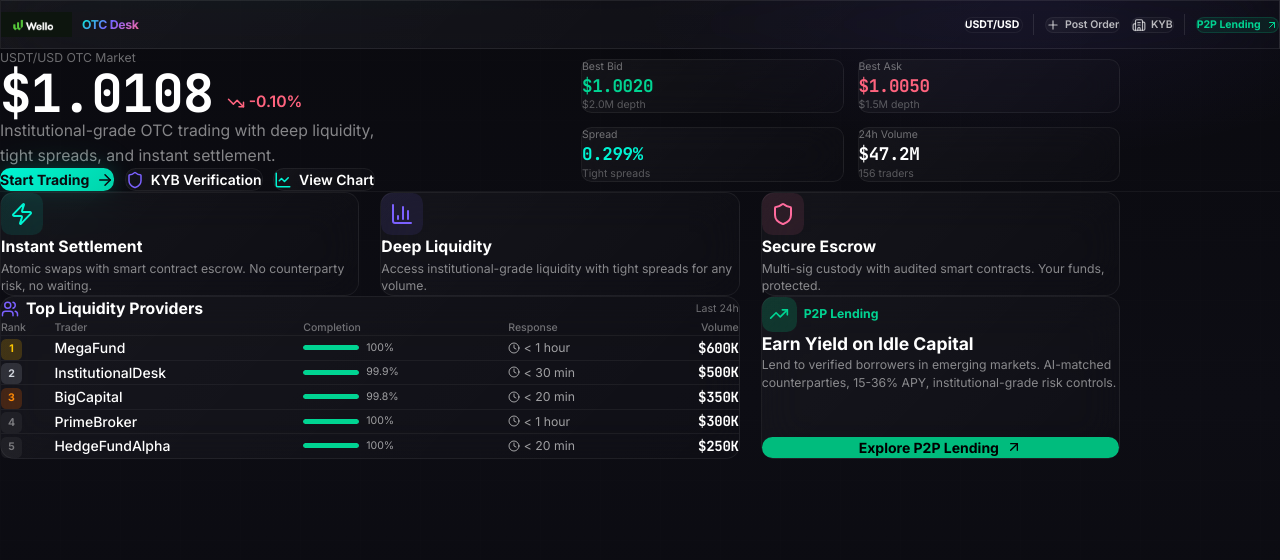
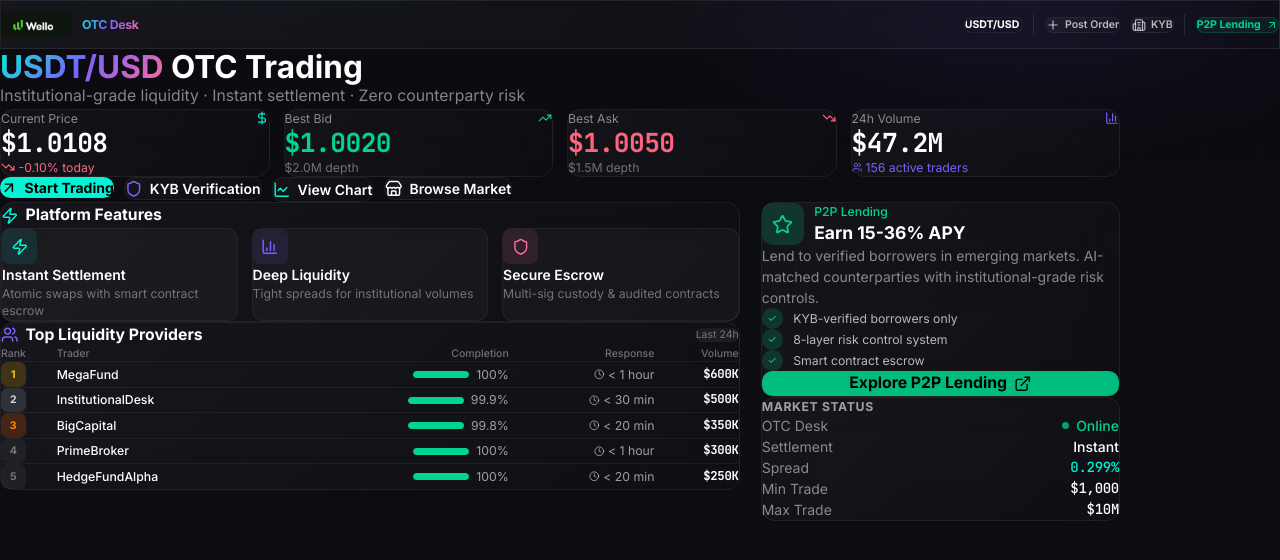
Before and after one commit to starboardanalyst-coder/wello-otc-panel-next, a Next.js app: page / in a window 1280 px wide. Shown: the top 560 px of the page. Built offline with nearby package versions, Linux system fonts and the light colour scheme.

Commit message:
Match P2P Demo style - bigger header, larger P2P CTA

```diff
--- a/app/page.tsx
+++ b/app/page.tsx
@@ -6,7 +6,8 @@ import dynamic from 'next/dynamic'
 import Link from 'next/link'
 import {
   ArrowRight, ArrowUpRight, Shield, Zap, TrendingUp, TrendingDown,
-  Clock, Users, Activity, BarChart3, LineChart, X, ChevronRight
+  Clock, Users, BarChart3, LineChart, X, Wallet, DollarSign,
+  ExternalLink, Store, Star
 } from 'lucide-react'
 
 const MiniChart = dynamic(() => import('@/components/MiniChart'), {
@@ -44,133 +45,150 @@ export default function OTCPage() {
 
   return (
     <main className="flex-1 overflow-auto">
-      {/* Hero Section */}
-      <section className="px-6 lg:px-12 py-8 lg:py-12 border-b border-white/5">
-        <div className="max-w-7xl mx-auto">
-          <div className="grid lg:grid-cols-2 gap-8 lg:gap-12 items-center">
-            {/* Left - Price & CTA */}
-            <div>
-              <div className="text-sm text-white/40 mb-2">USDT/USD OTC Market</div>
-              <div className="flex items-baseline gap-4 mb-4">
-                <span className="text-5xl lg:text-6xl font-black font-number text-white">
-                  ${currentPrice.toFixed(4)}
-                </span>
-                <span className={`flex items-center gap-1 text-lg font-semibold ${isUp ? 'text-emerald-400' : 'text-rose-400'}`}>
-                  {isUp ? <TrendingUp size={18} /> : <TrendingDown size={18} />}
-                  {isUp ? '+' : ''}{priceChange.toFixed(2)}%
-                </span>
+      <div className="mx-auto max-w-7xl px-4 py-8 sm:px-6">
+        {/* Header */}
+        <div className="mb-8">
+          <h1 className="text-3xl font-bold sm:text-4xl">
+            <span className="gradient-text">USDT/USD</span> OTC Trading
+          </h1>
+          <p className="mt-2 text-lg text-white/50">
+            Institutional-grade liquidity · Instant settlement · Zero counterparty risk
+          </p>
         </div>
 
-              <p className="text-white/50 text-lg mb-6 max-w-md">
-                Institutional-grade OTC trading with deep liquidity, tight spreads, and instant settlement.
-              </p>
+        {/* Top Stats Cards */}
+        <div className="mb-8 grid gap-4 sm:grid-cols-2 lg:grid-cols-4">
+          {/* Current Price */}
+          <div className="glass-card rounded-2xl p-5 bg-gradient-to-br from-[#00F5D4]/10 to-transparent border border-[#00F5D4]/20">
+            <div className="flex items-center justify-between">
+              <span className="text-sm text-white/50">Current Price</span>
+              <DollarSign className="h-4 w-4 text-[#00F5D4]" />
+            </div>
+            <div className="mt-2 text-3xl font-bold font-number">${currentPrice.toFixed(4)}</div>
+            <div className={`mt-1 flex items-center gap-1 text-sm ${isUp ? 'text-emerald-400' : 'text-rose-400'}`}>
+              {isUp ? <TrendingUp className="h-4 w-4" /> : <TrendingDown className="h-4 w-4" />}
+              {isUp ? '+' : ''}{priceChange.toFixed(2)}% today
+            </div>
+          </div>
 
-              <div className="flex flex-wrap gap-3">
-                <Link
-                  href="/register"
-                  className="inline-flex items-center gap-2 px-6 py-3 rounded-xl btn-primary glow-primary font-bold"
-                >
-                  Start Trading
-                  <ArrowRight size={18} />
+          {/* Best Bid */}
+          <div className="glass-card rounded-2xl p-5">
+            <div className="flex items-center justify-between">
+              <span className="text-sm text-white/50">Best Bid</span>
+              <TrendingUp className="h-4 w-4 text-emerald-400" />
+            </div>
+            <div className="mt-2 text-3xl font-bold font-number text-emerald-400">${bestBid.toFixed(4)}</div>
+            <div className="mt-1 text-sm text-white/40">{formatVol(totalBidVol)} depth</div>
+          </div>
+
+          {/* Best Ask */}
+          <div className="glass-card rounded-2xl p-5">
+            <div className="flex items-center justify-between">
+              <span className="text-sm text-white/50">Best Ask</span>
+              <TrendingDown className="h-4 w-4 text-rose-400" />
+            </div>
+            <div className="mt-2 text-3xl font-bold font-number text-rose-400">${bestAsk.toFixed(4)}</div>
+            <div className="mt-1 text-sm text-white/40">{formatVol(totalAskVol)} depth</div>
+          </div>
+
+          {/* 24h Volume */}
+          <div className="glass-card rounded-2xl p-5 bg-gradient-to-br from-[#7B61FF]/10 to-transparent border border-[#7B61FF]/20">
+            <div className="flex items-center justify-between">
+              <span className="text-sm text-white/50">24h Volume</span>
+              <BarChart3 className="h-4 w-4 text-[#7B61FF]" />
+            </div>
+            <div className="mt-2 text-3xl font-bold font-number">$47.2M</div>
+            <div className="mt-1 flex items-center gap-1 text-sm text-[#7B61FF]">
+              <Users className="h-3 w-3" /> 156 active traders
+            </div>
+          </div>
+        </div>
+
+        {/* Action Buttons */}
+        <div className="mb-8 flex flex-wrap gap-3">
+          <Link href="/register">
+            <button className="inline-flex items-center gap-2 px-6 py-3 rounded-xl bg-[#00F5D4] text-black font-bold hover:bg-[#00F5D4]/90 transition-colors">
+              <ArrowUpRight className="h-5 w-5" /> Start Trading
+            </button>
           </Link>
-                <Link
-                  href="/kyb"
-                  className="inline-flex items-center gap-2 px-6 py-3 rounded-xl glass-card border border-white/10 hover:border-white/20 font-semibold text-white transition-all"
-                >
-                  <Shield size={18} className="text-[#7B61FF]" />
-                  KYB Verification
+          <Link href="/kyb">
+            <button className="inline-flex items-center gap-2 px-6 py-3 rounded-xl glass-card border border-white/10 hover:border-[#7B61FF]/50 font-semibold transition-colors">
+              <Shield className="h-5 w-5 text-[#7B61FF]" /> KYB Verification
+            </button>
           </Link>
           <button
             onClick={() => setShowChart(true)}
-                  className="inline-flex items-center gap-2 px-6 py-3 rounded-xl glass-card border border-white/10 hover:border-[#00F5D4]/50 font-semibold text-white transition-all"
+            className="inline-flex items-center gap-2 px-6 py-3 rounded-xl glass-card border border-white/10 hover:border-[#00F5D4]/50 font-semibold transition-colors"
           >
-                  <LineChart size={18} className="text-[#00F5D4]" />
-                  View Chart
+            <LineChart className="h-5 w-5 text-[#00F5D4]" /> View Chart
           </button>
+          <Link href="https://wello-p2p-demo.vercel.app/market" target="_blank">
+            <button className="inline-flex items-center gap-2 px-6 py-3 rounded-xl glass-card border border-white/10 hover:border-white/20 font-semibold transition-colors">
+              <Store className="h-5 w-5" /> Browse Market
+            </button>
+          </Link>
+        </div>
+
+        {/* Main Grid */}
+        <div className="grid gap-6 lg:grid-cols-3">
+          {/* Left: Features + Traders */}
+          <div className="space-y-6 lg:col-span-2">
+            {/* Platform Features */}
+            <div className="glass-card rounded-2xl p-6">
+              <h2 className="text-lg font-bold mb-4 flex items-center gap-2">
+                <Zap className="h-5 w-5 text-[#00F5D4]" />
+                Platform Features
+              </h2>
+              <div className="grid sm:grid-cols-3 gap-4">
+                <div className="rounded-xl bg-white/[0.03] border border-white/5 p-4 hover:border-[#00F5D4]/30 transition-colors">
+                  <div className="w-10 h-10 rounded-lg bg-[#00F5D4]/10 flex items-center justify-center mb-3">
+                    <Zap className="h-5 w-5 text-[#00F5D4]" />
+                  </div>
+                  <h3 className="font-semibold mb-1">Instant Settlement</h3>
+                  <p className="text-sm text-white/40">Atomic swaps with smart contract escrow</p>
+                </div>
+                <div className="rounded-xl bg-white/[0.03] border border-white/5 p-4 hover:border-[#7B61FF]/30 transition-colors">
+                  <div className="w-10 h-10 rounded-lg bg-[#7B61FF]/10 flex items-center justify-center mb-3">
+                    <BarChart3 className="h-5 w-5 text-[#7B61FF]" />
+                  </div>
+                  <h3 className="font-semibold mb-1">Deep Liquidity</h3>
+                  <p className="text-sm text-white/40">Tight spreads for institutional volumes</p>
+                </div>
+                <div className="rounded-xl bg-white/[0.03] border border-white/5 p-4 hover:border-[#FF6B9D]/30 transition-colors">
+                  <div className="w-10 h-10 rounded-lg bg-[#FF6B9D]/10 flex items-center justify-center mb-3">
+                    <Shield className="h-5 w-5 text-[#FF6B9D]" />
+                  </div>
+                  <h3 className="font-semibold mb-1">Secure Escrow</h3>
+                  <p className="text-sm text-white/40">Multi-sig custody & audited contracts</p>
+                </div>
               </div>
             </div>
 
-            {/* Right - Quick Stats */}
-            <div className="grid grid-cols-2 sm:grid-cols-4 lg:grid-cols-2 gap-4">
-              <div className="glass-card rounded-xl p-4">
-                <div className="text-xs text-white/40 mb-1">Best Bid</div>
-                <div className="text-xl font-bold font-number text-emerald-400">${bestBid.toFixed(4)}</div>
-                <div className="text-xs text-white/30 mt-1">{formatVol(totalBidVol)} depth</div>
-              </div>
-              <div className="glass-card rounded-xl p-4">
-                <div className="text-xs text-white/40 mb-1">Best Ask</div>
-                <div className="text-xl font-bold font-number text-rose-400">${bestAsk.toFixed(4)}</div>
-                <div className="text-xs text-white/30 mt-1">{formatVol(totalAskVol)} depth</div>
-              </div>
-              <div className="glass-card rounded-xl p-4">
-                <div className="text-xs text-white/40 mb-1">Spread</div>
-                <div className="text-xl font-bold font-number text-[#00F5D4]">{spread.toFixed(3)}%</div>
-                <div className="text-xs text-white/30 mt-1">Tight spreads</div>
-              </div>
-              <div className="glass-card rounded-xl p-4">
-                <div className="text-xs text-white/40 mb-1">24h Volume</div>
-                <div className="text-xl font-bold font-number text-white">$47.2M</div>
-                <div className="text-xs text-white/30 mt-1">156 traders</div>
-              </div>
-            </div>
-          </div>
-        </div>
-      </section>
-
-      {/* Features Section */}
-      <section className="px-6 lg:px-12 py-8 lg:py-12">
-        <div className="max-w-7xl mx-auto">
-          <div className="grid md:grid-cols-3 gap-6 mb-12">
-            <div className="glass-card rounded-2xl p-6 hover:border-[#00F5D4]/30 transition-colors">
-              <div className="w-12 h-12 rounded-xl bg-[#00F5D4]/10 flex items-center justify-center mb-4">
-                <Zap size={24} className="text-[#00F5D4]" />
-              </div>
-              <h3 className="text-lg font-bold text-white mb-2">Instant Settlement</h3>
-              <p className="text-sm text-white/50">Atomic swaps with smart contract escrow. No counterparty risk, no waiting.</p>
-            </div>
-            <div className="glass-card rounded-2xl p-6 hover:border-[#7B61FF]/30 transition-colors">
-              <div className="w-12 h-12 rounded-xl bg-[#7B61FF]/10 flex items-center justify-center mb-4">
-                <BarChart3 size={24} className="text-[#7B61FF]" />
-              </div>
-              <h3 className="text-lg font-bold text-white mb-2">Deep Liquidity</h3>
-              <p className="text-sm text-white/50">Access institutional-grade liquidity with tight spreads for any volume.</p>
-            </div>
-            <div className="glass-card rounded-2xl p-6 hover:border-[#FF6B9D]/30 transition-colors">
-              <div className="w-12 h-12 rounded-xl bg-[#FF6B9D]/10 flex items-center justify-center mb-4">
-                <Shield size={24} className="text-[#FF6B9D]" />
-              </div>
-              <h3 className="text-lg font-bold text-white mb-2">Secure Escrow</h3>
-              <p className="text-sm text-white/50">Multi-sig custody with audited smart contracts. Your funds, protected.</p>
-            </div>
-          </div>
-
-          {/* Bottom Row - Traders + P2P CTA */}
-          <div className="grid lg:grid-cols-3 gap-6">
             {/* Top Traders */}
-            <div className="lg:col-span-2 glass-card rounded-2xl p-6">
+            <div className="glass-card rounded-2xl p-6">
               <div className="flex items-center justify-between mb-4">
-                <h3 className="text-lg font-bold text-white flex items-center gap-2">
-                  <Users size={18} className="text-[#7B61FF]" />
+                <h2 className="text-lg font-bold flex items-center gap-2">
+                  <Users className="h-5 w-5 text-[#7B61FF]" />
                   Top Liquidity Providers
-                </h3>
-                <span className="text-xs text-white/40">Last 24h</span>
+                </h2>
+                <span className="text-xs text-white/40 px-2 py-1 rounded-full bg-white/5">Last 24h</span>
               </div>
               <div className="overflow-x-auto">
-                <table className="w-full">
+                <table className="w-full text-sm">
                   <thead>
-                    <tr className="text-xs text-white/40 border-b border-white/5">
-                      <th className="text-left py-2 font-medium">Rank</th>
-                      <th className="text-left py-2 font-medium">Trader</th>
-                      <th className="text-left py-2 font-medium">Completion</th>
-                      <th className="text-left py-2 font-medium">Response</th>
-                      <th className="text-right py-2 font-medium">Volume</th>
+                    <tr className="border-b border-white/5 text-xs text-white/40">
+                      <th className="pb-3 text-left font-medium">Rank</th>
+                      <th className="pb-3 text-left font-medium">Trader</th>
+                      <th className="pb-3 text-right font-medium">Completion</th>
+                      <th className="pb-3 text-right font-medium">Response</th>
+                      <th className="pb-3 text-right font-medium">Volume</th>
                     </tr>
                   </thead>
                   <tbody>
                     {topTraders.map((trader, i) => (
                       <tr key={trader.id} className="border-b border-white/5 last:border-0 hover:bg-white/[0.02] transition-colors">
-                        <td className="py-3">
-                          <span className={`inline-flex items-center justify-center w-6 h-6 rounded-md text-xs font-bold ${
+                        <td className="py-4">
+                          <span className={`inline-flex items-center justify-center w-7 h-7 rounded-lg text-xs font-bold ${
                             i === 0 ? 'bg-yellow-500/20 text-yellow-400' :
                             i === 1 ? 'bg-gray-400/20 text-gray-300' :
                             i === 2 ? 'bg-orange-500/20 text-orange-400' :
@@ -179,78 +197,128 @@ export default function OTCPage() {
                             {i + 1}
                           </span>
                         </td>
-                        <td className="py-3">
-                          <span className="font-medium text-white">{trader.trader}</span>
-                        </td>
-                        <td className="py-3">
-                          <div className="flex items-center gap-2">
-                            <div className="w-16 h-1.5 bg-white/10 rounded-full overflow-hidden">
+                        <td className="py-4 font-medium">{trader.trader}</td>
+                        <td className="py-4 text-right">
+                          <div className="flex items-center justify-end gap-2">
+                            <div className="w-16 h-2 bg-white/10 rounded-full overflow-hidden">
                               <div
                                 className="h-full bg-emerald-400 rounded-full"
                                 style={{ width: `${trader.completionRate}%` }}
                               />
                             </div>
-                            <span className="text-xs text-white/60">{trader.completionRate}%</span>
+                            <span className="text-white/60">{trader.completionRate}%</span>
                           </div>
                         </td>
-                        <td className="py-3">
-                          <span className="text-sm text-white/60 flex items-center gap-1">
-                            <Clock size={12} />
-                            {trader.responseTime}
+                        <td className="py-4 text-right text-white/60">
+                          <span className="flex items-center justify-end gap-1">
+                            <Clock className="h-3 w-3" /> {trader.responseTime}
                           </span>
                         </td>
-                        <td className="py-3 text-right">
-                          <span className="font-bold font-number text-white">{formatVol(trader.volume)}</span>
-                        </td>
+                        <td className="py-4 text-right font-bold font-number">{formatVol(trader.volume)}</td>
                       </tr>
                     ))}
                   </tbody>
                 </table>
               </div>
             </div>
+          </div>
 
-            {/* P2P Lending CTA */}
-            <div className="glass-card rounded-2xl p-6 border-emerald-500/20 bg-gradient-to-br from-emerald-500/5 to-transparent flex flex-col">
-              <div className="flex items-center gap-2 mb-3">
-                <div className="w-10 h-10 rounded-xl bg-emerald-500/20 flex items-center justify-center">
-                  <TrendingUp size={20} className="text-emerald-400" />
+          {/* Right: P2P Lending CTA */}
+          <div className="space-y-6">
+            {/* P2P Lending - BIG CTA */}
+            <div className="glass-card rounded-2xl p-6 bg-gradient-to-br from-emerald-500/10 to-transparent border border-emerald-500/30">
+              <div className="flex items-center gap-3 mb-4">
+                <div className="w-12 h-12 rounded-xl bg-emerald-500/20 flex items-center justify-center">
+                  <Star className="h-6 w-6 text-emerald-400" />
                 </div>
-                <span className="text-sm font-bold text-emerald-400">P2P Lending</span>
+                <div>
+                  <div className="text-sm text-emerald-400 font-medium">P2P Lending</div>
+                  <div className="text-xl font-bold">Earn 15-36% APY</div>
                 </div>
-              <h3 className="text-xl font-bold text-white mb-2">Earn Yield on Idle Capital</h3>
-              <p className="text-sm text-white/50 mb-4 flex-1">
-                Lend to verified borrowers in emerging markets. AI-matched counterparties, 15-36% APY, institutional-grade risk controls.
+              </div>
+
+              <p className="text-white/50 mb-6">
+                Lend to verified borrowers in emerging markets. AI-matched counterparties with institutional-grade risk controls.
               </p>
+
+              <div className="space-y-3 mb-6">
+                <div className="flex items-center gap-3 text-sm">
+                  <div className="w-6 h-6 rounded-full bg-emerald-500/20 flex items-center justify-center">
+                    <span className="text-emerald-400 text-xs">✓</span>
+                  </div>
+                  <span className="text-white/70">KYB-verified borrowers only</span>
+                </div>
+                <div className="flex items-center gap-3 text-sm">
+                  <div className="w-6 h-6 rounded-full bg-emerald-500/20 flex items-center justify-center">
+                    <span className="text-emerald-400 text-xs">✓</span>
+                  </div>
+                  <span className="text-white/70">8-layer risk control system</span>
+                </div>
+                <div className="flex items-center gap-3 text-sm">
+                  <div className="w-6 h-6 rounded-full bg-emerald-500/20 flex items-center justify-center">
+                    <span className="text-emerald-400 text-xs">✓</span>
+                  </div>
+                  <span className="text-white/70">Smart contract escrow</span>
+                </div>
+              </div>
+
               <a
                 href="https://wello-p2p-demo.vercel.app/lender/dashboard"
                 target="_blank"
                 rel="noopener noreferrer"
-                className="flex items-center justify-center gap-2 w-full py-3 rounded-xl bg-emerald-500 text-black font-bold hover:bg-emerald-400 transition-colors"
+                className="flex items-center justify-center gap-2 w-full py-4 rounded-xl bg-emerald-500 text-black font-bold text-lg hover:bg-emerald-400 transition-colors"
               >
                 Explore P2P Lending
-                <ArrowUpRight size={16} />
+                <ExternalLink className="h-5 w-5" />
               </a>
+            </div>
+
+            {/* Market Status */}
+            <div className="glass-card rounded-2xl p-6">
+              <h3 className="text-sm font-bold text-white/60 uppercase tracking-wider mb-4">Market Status</h3>
+              <div className="space-y-4">
+                <div className="flex items-center justify-between">
+                  <span className="text-white/50">OTC Desk</span>
+                  <span className="flex items-center gap-2 font-medium text-emerald-400">
+                    <span className="w-2 h-2 rounded-full bg-emerald-400 animate-pulse" />
+                    Online
+                  </span>
+                </div>
+                <div className="flex items-center justify-between">
+                  <span className="text-white/50">Settlement</span>
+                  <span className="font-medium">Instant</span>
+                </div>
+                <div className="flex items-center justify-between">
+                  <span className="text-white/50">Spread</span>
+                  <span className="font-medium font-number text-[#00F5D4]">{spread.toFixed(3)}%</span>
+                </div>
+                <div className="flex items-center justify-between">
+                  <span className="text-white/50">Min Trade</span>
+                  <span className="font-medium font-number">$1,000</span>
+                </div>
+                <div className="flex items-center justify-between">
+                  <span className="text-white/50">Max Trade</span>
+                  <span className="font-medium font-number">$10M</span>
                 </div>
               </div>
             </div>
-      </section>
+          </div>
+        </div>
+      </div>
 
-      {/* Chart Modal/Drawer */}
+      {/* Chart Modal */}
       {showChart && (
         <div className="fixed inset-0 z-50 flex items-center justify-center p-4">
-          {/* Backdrop */}
           <div
             className="absolute inset-0 bg-black/80 backdrop-blur-sm"
             onClick={() => setShowChart(false)}
           />
-
-          {/* Modal */}
-          <div className="relative w-full max-w-4xl h-[500px] glass-card rounded-2xl overflow-hidden border border-white/10">
+          <div className="relative w-full max-w-5xl h-[550px] glass-card rounded-2xl overflow-hidden border border-white/10">
             <button
               onClick={() => setShowChart(false)}
-              className="absolute top-4 right-4 z-10 w-8 h-8 rounded-lg bg-white/10 flex items-center justify-center text-white/60 hover:text-white hover:bg-white/20 transition-colors"
+              className="absolute top-4 right-4 z-10 w-10 h-10 rounded-xl bg-white/10 flex items-center justify-center text-white/60 hover:text-white hover:bg-white/20 transition-colors"
             >
-              <X size={18} />
+              <X className="h-5 w-5" />
             </button>
             <MiniChart
               data={mockPriceData}
```
Lines whose indentation alone changed are shown as unchanged.
